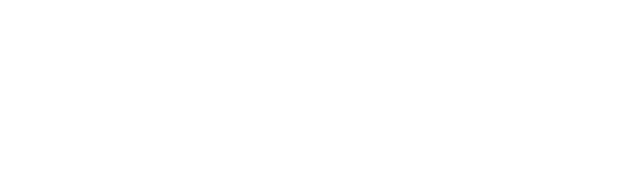
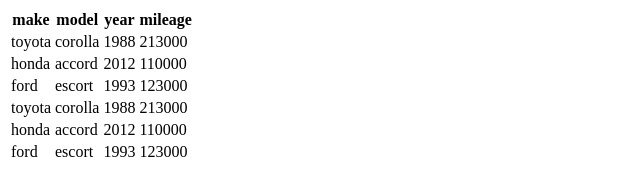
Before and after one commit to futurebound/table-demo, a plain HTML site: page index.html in a window 1280 px wide. Shown: the whole page, without its empty margins (0-640 px from the left). Drawn offline with Linux system fonts and the light colour scheme.

Commit message:
finished a bunch of things

```diff
--- a/app.js
+++ b/app.js
@@ -0,0 +1,68 @@
+'use strict';
+
+// var cars = [{
+//   make: 'honda',
+//   model: 'accord',
+//   year: 2011,
+//   mileage: 87000
+// },
+// {
+//   make: 'toyota',
+//   model: 'accord',
+//   year: 2011,
+//   mileage: 213000
+// },
+// {
+//   make: 'ford',
+//   model: 'escort',
+//   year: 1993,
+//   mileage: 98000
+// }];
+
+// THIS PATTERN IS CORRECT OF THE FOLLOWING 3, VAR, FUNCTION, VAR
+var table = document.getElementById('table_content');
+var data = [];
+var cars = [];
+
+function Car(make, model, year, mileage) {
+  this.make = make;
+  this.model = model;
+  this.year = year;
+  this.mileage = mileage;
+}
+
+var toyota = new Car('toyota', 'corolla', 1988, 213000);
+var honda = new Car('honda', 'accord', 2012, 110000);
+var ford = new Car('ford', 'escort', 1993, 123000);
+
+// THEN TO PUSH TO ARRAY, DO THIS ORRRRRRRR
+cars.push(toyota);
+cars.push(honda);
+cars.push(ford);
+
+// OR DO THIS WAY
+cars.push(new Car('toyota', 'corolla', 1988, 213000));
+cars.push(new Car('honda', 'accord', 2012, 110000));
+cars.push(new Car('ford', 'escort', 1993, 123000));
+
+// this for loop is to make table headers
+for (var i = 0; i < cars.length; i++) {
+  // makes super long string with all table data in it
+  // cars to the [0] on the 1st iteration of the for loop, does the following for each .xxx
+  data.push(
+    '<td>' + cars[i].make + '</td>' +
+    '<td>' + cars[i].model + '</td>' +
+    '<td>' + cars[i].year + '</td>' +
+    '<td>' + cars[i].mileage + '</td>'
+  );
+}
+
+var newRow;
+// this for loops is to go thru each individual item in our data array, stuff that in a new row, then stuff that in the DOM
+for (var j = 0; j < data.length; j++) {
+  //
+  newRow = document.createElement('tr');
+  // make a tr, grab item from above loop, and shove it in there
+  newRow.innerHTML = data[j];
+  table.appendChild(newRow);
+}
--- a/index.html
+++ b/index.html
@@ -6,6 +6,17 @@
   </head>
   <body>
     <!-- content goes here -->
+    <table id="shell">
+      <thead>
+        <tr>
+          <th>make</th>
+          <th>model</th>
+          <th>year</th>
+          <th>mileage</th>
+        </tr>
+      </thead>
+      <tbody id="table_content"></tbody>
+    </table>
     <script src="app.js"></script>
   </body>
 </html>
```
